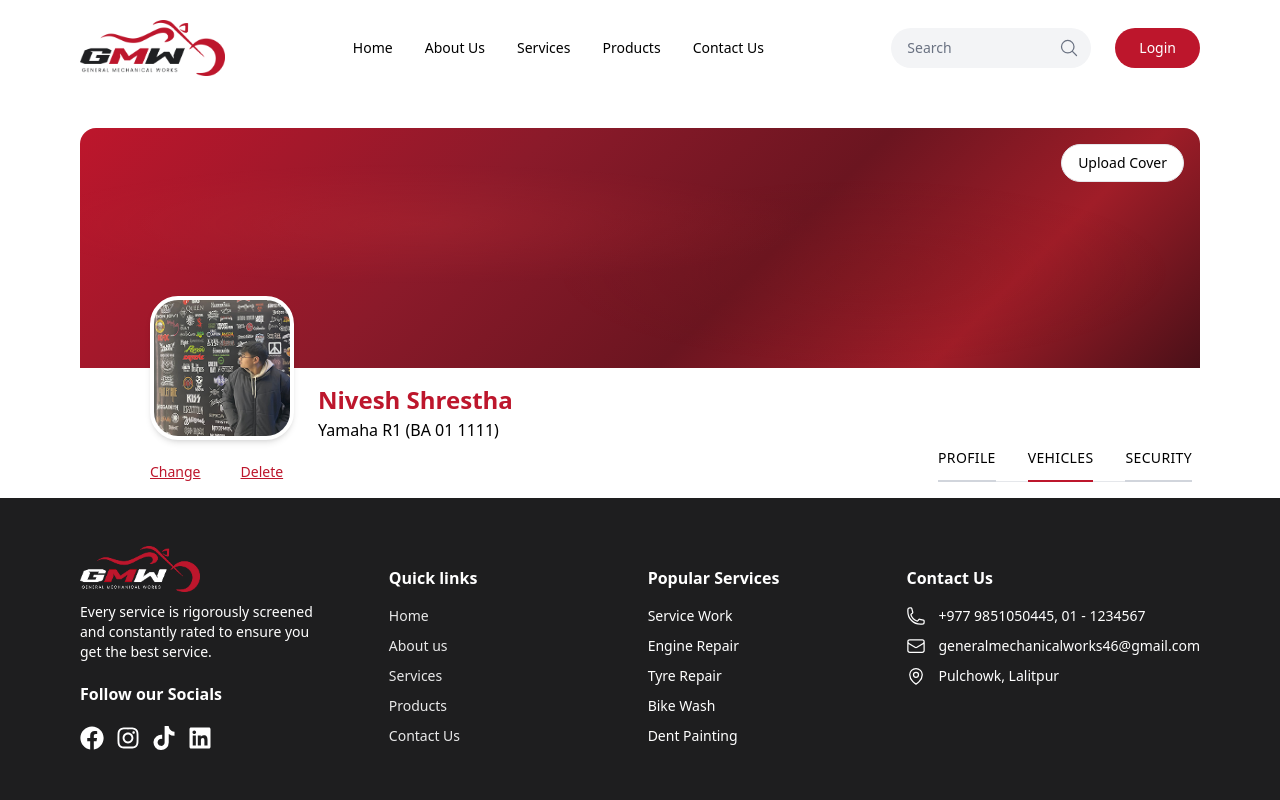
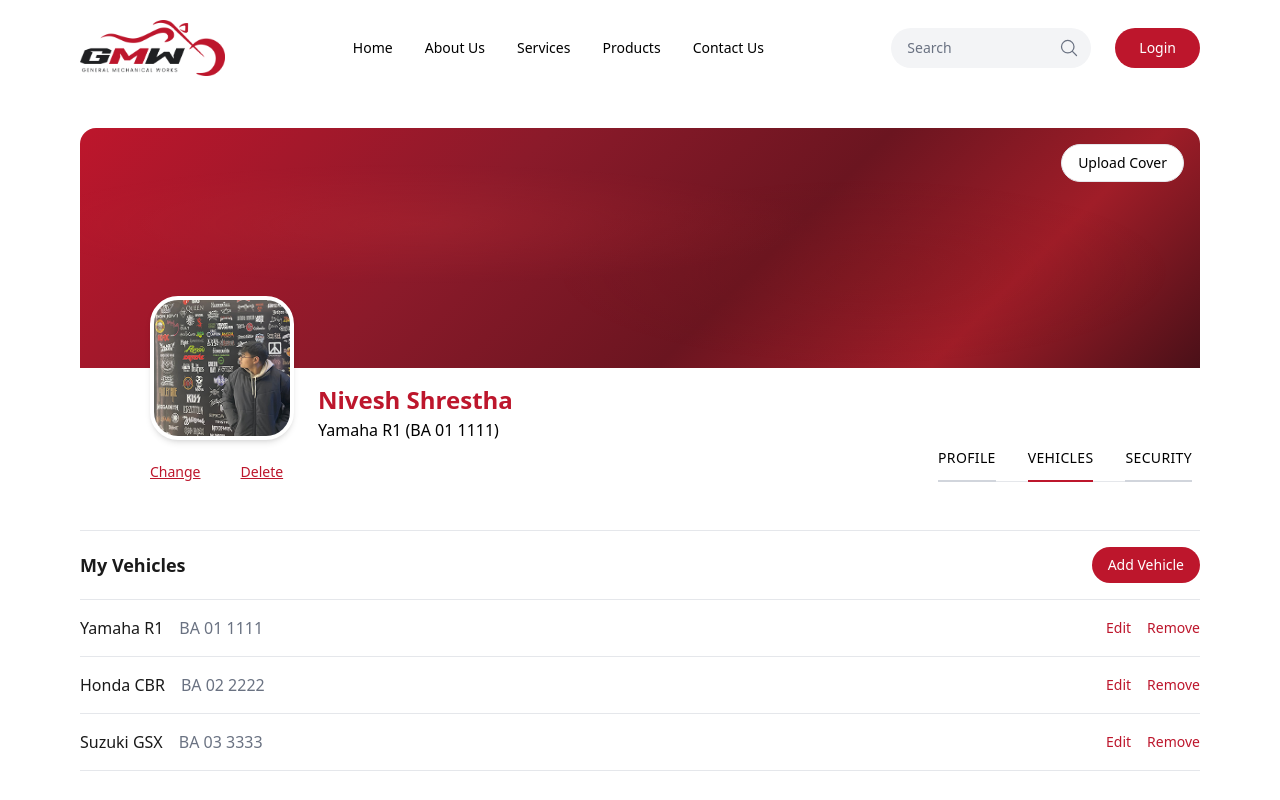
Before and after one commit to Nivesh26/General-Mechanical-Works, a React (Vite) app in the folder Frontend/: page /profile/vehicles in a window 1280 px wide. Shown: the top 800 px of the page. Built offline with nearby package versions, Linux system fonts and the light colour scheme.

Commit message:
Add Securityform and Vehiclesform components; integrate them into ProfileSecurity and ProfileVehicles pages for enhanced user management and vehicle tracking functionality.

```diff
--- /dev/null
+++ b/Frontend/src/UserComponent/Securityform.tsx
@@ -0,0 +1,142 @@
+import { useState } from "react";
+import { HiEye, HiEyeSlash } from "react-icons/hi2";
+
+const Securityform = () => {
+  const [showPasswordForm, setShowPasswordForm] = useState(false);
+  const [showCurrent, setShowCurrent] = useState(false);
+  const [showNew, setShowNew] = useState(false);
+  const [showConfirm, setShowConfirm] = useState(false);
+
+  return (
+    <section className="w-full py-8">
+      <div className="border-t border-gray-200">
+        {/* Email row – same layout as Profileform */}
+        <div className="flex items-center gap-4 py-4 border-b border-gray-200">
+          <span className="text-[#1a1a1a] font-medium text-[15px] sm:text-base w-32 sm:w-40 shrink-0">
+            Email
+          </span>
+          <div className="flex-1 flex justify-center min-w-0 pr-10">
+            <span className="text-center text-gray-500 text-[15px] sm:text-base truncate">
+              nivesh@gmail.com.com
+            </span>
+          </div>
+          <div className="w-20 sm:w-24 shrink-0 flex justify-end">
+            <button
+              type="button"
+              className="text-primary text-sm font-medium hover:underline cursor-pointer"
+            >
+              Edit
+            </button>
+          </div>
+        </div>
+
+        {/* Change Password row – click Change to open form */}
+        <div className="flex items-center gap-4 py-4 border-b border-gray-200">
+          <span className="text-[#1a1a1a] font-medium text-[15px] sm:text-base w-32 sm:w-40 shrink-0">
+            Change Password
+          </span>
+          <div className="flex-1 flex justify-center min-w-0" />
+          <div className="w-20 sm:w-24 shrink-0 flex justify-end">
+            <button
+              type="button"
+              onClick={() => setShowPasswordForm((prev) => !prev)}
+              className="text-primary text-sm font-medium hover:underline cursor-pointer"
+            >
+              Change
+            </button>
+          </div>
+        </div>
+
+        {/* Expanded password form – rows with label | input | same style */}
+        {showPasswordForm && (
+          <>
+            <div className="flex items-center gap-4 py-4 border-b border-gray-200">
+              <span className="text-[#1a1a1a] font-medium text-[15px] sm:text-base w-32 sm:w-40 shrink-0">
+                Current Password
+              </span>
+              <div className="flex-1 relative min-w-0 flex items-center">
+                <input
+                  type={showCurrent ? "text" : "password"}
+                  placeholder="Enter current password"
+                  className="w-full min-w-0 bg-transparent border-0 border-b border-gray-200 py-2.5 pl-0 pr-10 text-[#1a1a1a] text-center placeholder:text-center placeholder:text-gray-400 focus:outline-none focus:border-primary transition-colors text-[15px] sm:text-base"
+                />
+                <button
+                  type="button"
+                  onClick={() => setShowCurrent((p) => !p)}
+                  className="absolute right-0 top-1/2 -translate-y-1/2 p-1 text-gray-500 hover:text-[#1a1a1a] focus:outline-none cursor-pointer"
+                  aria-label={showCurrent ? "Hide password" : "Show password"}
+                >
+                  {showCurrent ? <HiEyeSlash className="w-5 h-5" /> : <HiEye className="w-5 h-5" />}
+                </button>
+              </div>
+              <span className="w-20 sm:w-24 shrink-0" />
+            </div>
+            <div className="flex items-center gap-4 py-4 border-b border-gray-200">
+              <span className="text-[#1a1a1a] font-medium text-[15px] sm:text-base w-32 sm:w-40 shrink-0">
+                New Password
+              </span>
+              <div className="flex-1 relative min-w-0 flex items-center">
+                <input
+                  type={showNew ? "text" : "password"}
+                  placeholder="Enter new password"
+                  className="w-full min-w-0 bg-transparent border-0 border-b border-gray-200 py-2.5 pl-0 pr-10 text-[#1a1a1a] text-center placeholder:text-center placeholder:text-gray-400 focus:outline-none focus:border-primary transition-colors text-[15px] sm:text-base"
+                />
+                <button
+                  type="button"
+                  onClick={() => setShowNew((p) => !p)}
+                  className="absolute right-0 top-1/2 -translate-y-1/2 p-1 text-gray-500 hover:text-[#1a1a1a] focus:outline-none cursor-pointer"
+                  aria-label={showNew ? "Hide password" : "Show password"}
+                >
+                  {showNew ? <HiEyeSlash className="w-5 h-5" /> : <HiEye className="w-5 h-5" />}
+                </button>
+              </div>
+              <span className="w-20 sm:w-24 shrink-0" />
+            </div>
+            <div className="flex items-center gap-4 py-4 border-b border-gray-200">
+              <span className="text-[#1a1a1a] font-medium text-[15px] sm:text-base w-32 sm:w-40 shrink-0">
+                Confirm Password
+              </span>
+              <div className="flex-1 relative min-w-0 flex items-center">
+                <input
+                  type={showConfirm ? "text" : "password"}
+                  placeholder="Confirm new password"
+                  className="w-full min-w-0 bg-transparent border-0 border-b border-gray-200 py-2.5 pl-0 pr-10 text-[#1a1a1a] text-center placeholder:text-center placeholder:text-gray-400 focus:outline-none focus:border-primary transition-colors text-[15px] sm:text-base"
+                />
+                <button
+                  type="button"
+                  onClick={() => setShowConfirm((p) => !p)}
+                  className="absolute right-0 top-1/2 -translate-y-1/2 p-1 text-gray-500 hover:text-[#1a1a1a] focus:outline-none cursor-pointer"
+                  aria-label={showConfirm ? "Hide password" : "Show password"}
+                >
+                  {showConfirm ? <HiEyeSlash className="w-5 h-5" /> : <HiEye className="w-5 h-5" />}
+                </button>
+              </div>
+              <span className="w-20 sm:w-24 shrink-0" />
+            </div>
+            <div className="flex items-center gap-4 py-4 border-b border-gray-200">
+              <span className="w-32 sm:w-40 shrink-0" />
+              <div className="flex-1 flex flex-wrap gap-3 justify-center min-w-0">
+                <button
+                  type="button"
+                  className="px-6 py-2.5 rounded-full bg-primary text-white text-sm font-medium hover:opacity-95 transition-opacity cursor-pointer"
+                >
+                  Change Password
+                </button>
+                <button
+                  type="button"
+                  onClick={() => setShowPasswordForm(false)}
+                  className="px-6 py-2.5 rounded-full border border-gray-300 text-gray-700 text-sm font-medium hover:bg-gray-50 transition-colors cursor-pointer"
+                >
+                  Cancel
+                </button>
+              </div>
+              <span className="w-20 sm:w-24 shrink-0" />
+            </div>
+          </>
+        )}
+      </div>
+    </section>
+  );
+};
+
+export default Securityform;
--- /dev/null
+++ b/Frontend/src/UserComponent/Vehiclesform.tsx
@@ -0,0 +1,56 @@
+import React from 'react'
+
+const Vehiclesform = () => {
+  const vehicles = [
+    { name: "Yamaha R1", plate: "BA 01 1111" },
+    { name: "Honda CBR", plate: "BA 02 2222" },
+    { name: "Suzuki GSX", plate: "BA 03 3333" },
+  ];
+
+  return (
+    <section className="w-full py-8">
+      <div className="border-t border-gray-200">
+        <div className="flex items-center justify-between py-4 border-b border-gray-200">
+          <h3 className="text-[#1a1a1a] font-semibold text-base sm:text-lg">
+            My Vehicles
+          </h3>
+          <button
+            type="button"
+            className="px-4 py-2 rounded-full bg-primary text-white text-sm font-medium hover:opacity-95 transition-opacity cursor-pointer"
+          >
+            Add Vehicle
+          </button>
+        </div>
+        {vehicles.map(({ name, plate }) => (
+          <div
+            key={plate}
+            className="flex flex-wrap items-center gap-4 py-4 border-b border-gray-200"
+          >
+            <span className="text-[#1a1a1a] font-medium text-[15px] sm:text-base">
+              {name}
+            </span>
+            <span className="text-gray-500 text-[15px] sm:text-base">
+              {plate}
+            </span>
+            <div className="ml-auto flex gap-4">
+              <button
+                type="button"
+                className="text-primary text-sm font-medium hover:underline cursor-pointer"
+              >
+                Edit
+              </button>
+              <button
+                type="button"
+                className="text-primary text-sm font-medium hover:underline cursor-pointer"
+              >
+                Remove
+              </button>
+            </div>
+          </div>
+        ))}
+      </div>
+    </section>
+  );
+};
+
+export default Vehiclesform;
--- a/Frontend/src/UserPages/ProfileSecurity.tsx
+++ b/Frontend/src/UserPages/ProfileSecurity.tsx
@@ -2,15 +2,18 @@
 import Footer from '../UserComponent/Footer'
 import Copyright from '../UserComponent/Copyright'
 import Profliephotos from '../UserComponent/Profliephotos'
+import Securityform from '../UserComponent/Securityform'
 
 const ProfileSecurity = () => {
   return (
     <div>
       <Header />
+
       <div className="mx-[80px]">
         <Profliephotos activeTab="security" />
-        {/* Security content can go here */}
+        <Securityform />
       </div>
+
       <Footer />
       <Copyright />
     </div>
--- a/Frontend/src/UserPages/ProfileVehicles.tsx
+++ b/Frontend/src/UserPages/ProfileVehicles.tsx
@@ -2,15 +2,18 @@
 import Header from '../UserComponent/Header'
 import Footer from '../UserComponent/Footer'
 import Profliephotos from '../UserComponent/Profliephotos'
+import Vehiclesform from '../UserComponent/Vehiclesform'
 
 const ProfileVehicles = () => {
   return (
     <div>
       <Header />
+
       <div className="mx-[80px]">
         <Profliephotos activeTab="vehicles" />
-        {/* Vehicles content can go here */}
+        <Vehiclesform />
       </div>
+
       <Footer />
       <Copyright />
     </div>
```
